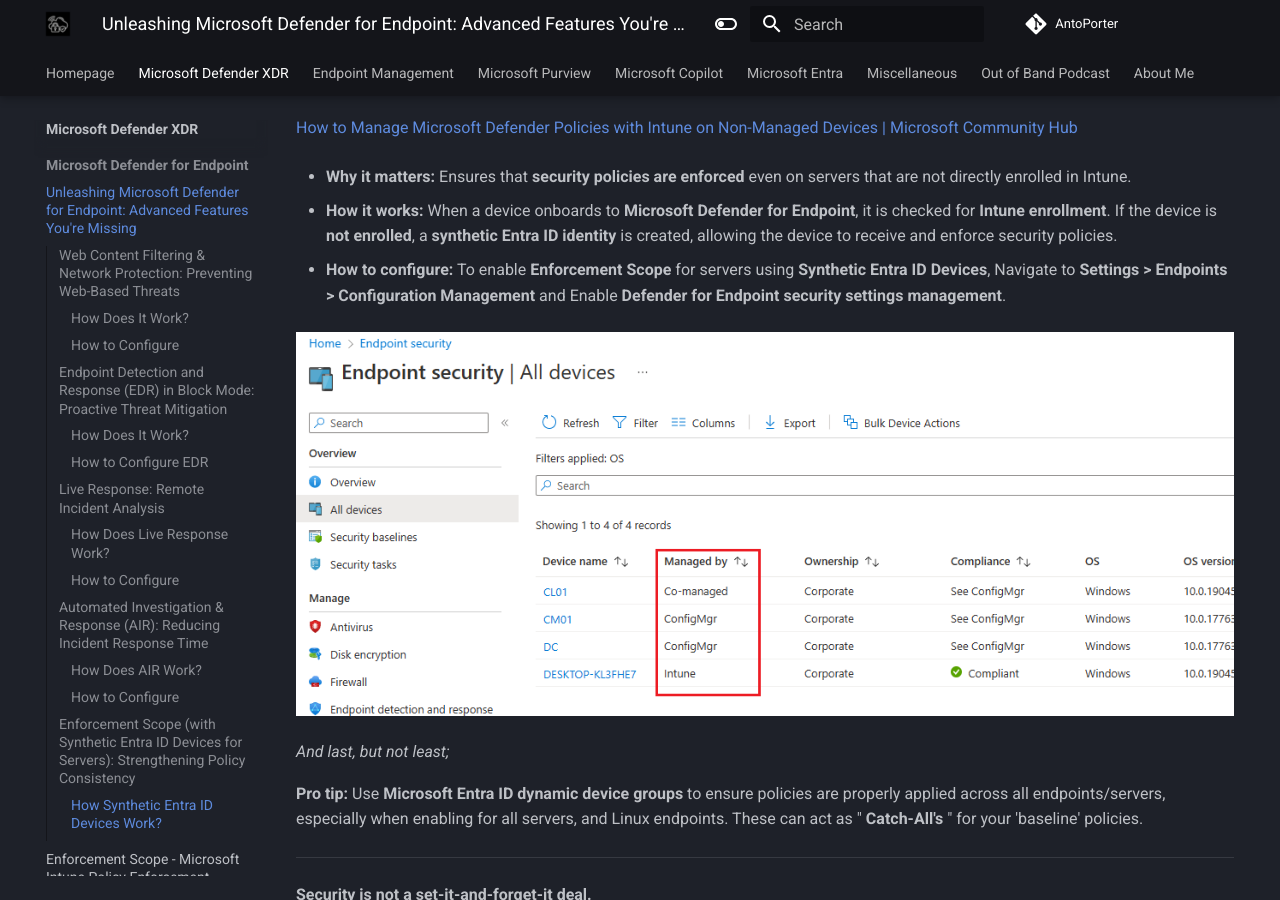
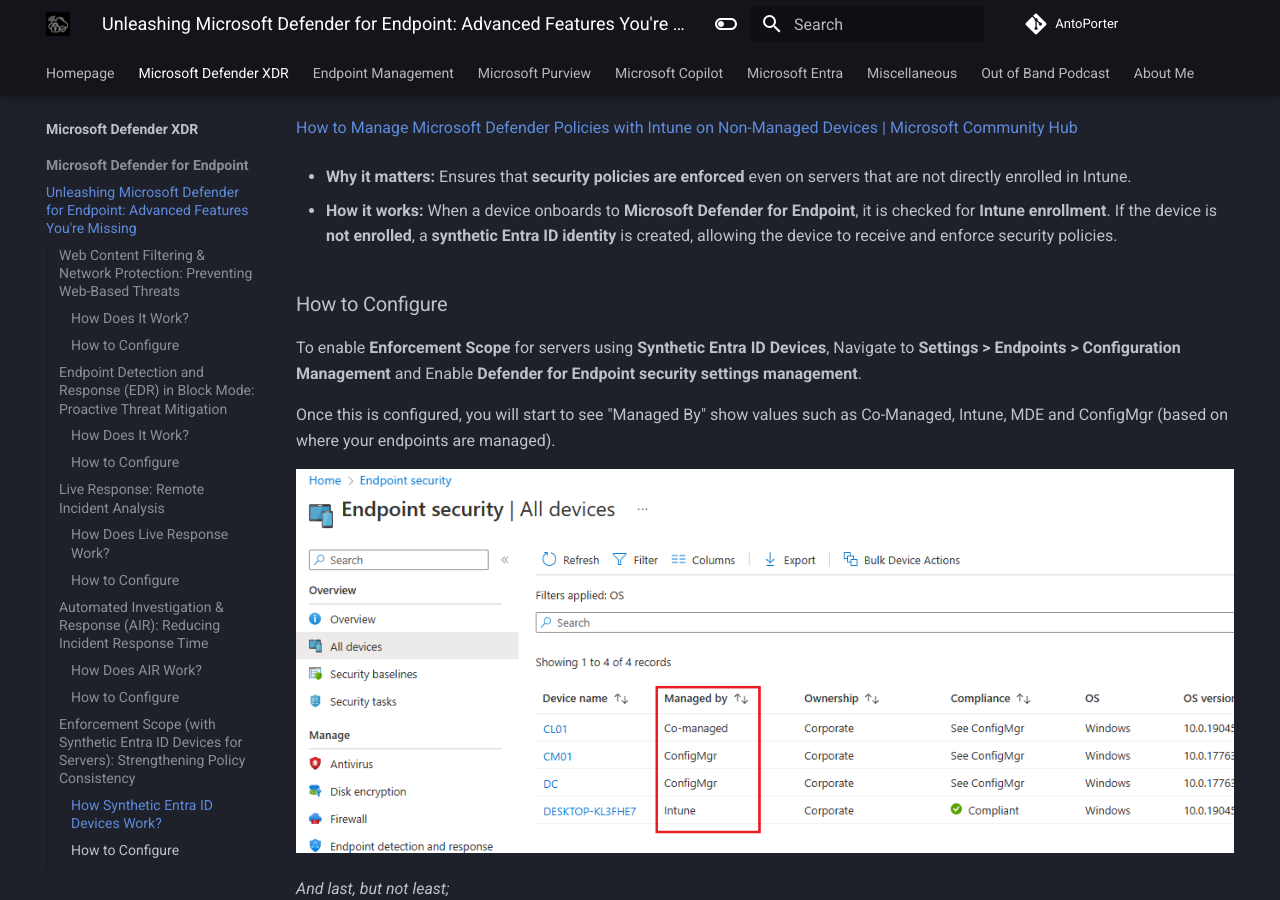
Before and after one commit to AntoPorter/antoporter.github.io, an MkDocs documentation site: the page built from docs/defenderxdr/defenderendpoint/enablingdfefeatures.md, in a window 1280 px wide and 900 px high, scrolled down 10621 px. Built offline with MkDocs 1.6.1 and Material for MkDocs 9.7.7, drawn with Linux system fonts in a browser that asks for light colours; comment, search, counter and statistics services are not loaded; some of the changed text lies outside the part shown.

Commit message:
Update enablingdfefeatures.md

```diff
--- a/docs/defenderxdr/defenderendpoint/enablingdfefeatures.md
+++ b/docs/defenderxdr/defenderendpoint/enablingdfefeatures.md
@@ -135,7 +135,7 @@
 
 For more details, check out [Microsoft Learn](https://learn.microsoft.com/en-us/defender-endpoint/edr-in-block-mode).
 
-### How to Configure EDR
+### How to Configure
 
 To enable **EDR in Block Mode**, follow these steps:
 
@@ -322,8 +322,12 @@
 
 - **How it works:** When a device onboards to **Microsoft Defender for Endpoint**, it is checked for **Intune enrollment**. If the device is **not enrolled**, a **synthetic Entra ID identity** is created, allowing the device to receive and enforce security policies.
 
-- **How to configure:** To enable **Enforcement Scope** for servers using **Synthetic Entra ID Devices**, Navigate to **Settings > Endpoints > Configuration Management** and Enable **Defender for Endpoint security settings management**.
 
+### How to Configure
+
+To enable **Enforcement Scope** for servers using **Synthetic Entra ID Devices**, Navigate to **Settings > Endpoints > Configuration Management** and Enable **Defender for Endpoint security settings management**.
+
+Once this is configured, you will start to see "Managed By" show values such as Co-Managed, Intune, MDE and ConfigMgr (based on where your endpoints are managed).
 
 ![enablingdefenderfeatures-es](./images/enablingdfefeatures-es.png)
 
```
